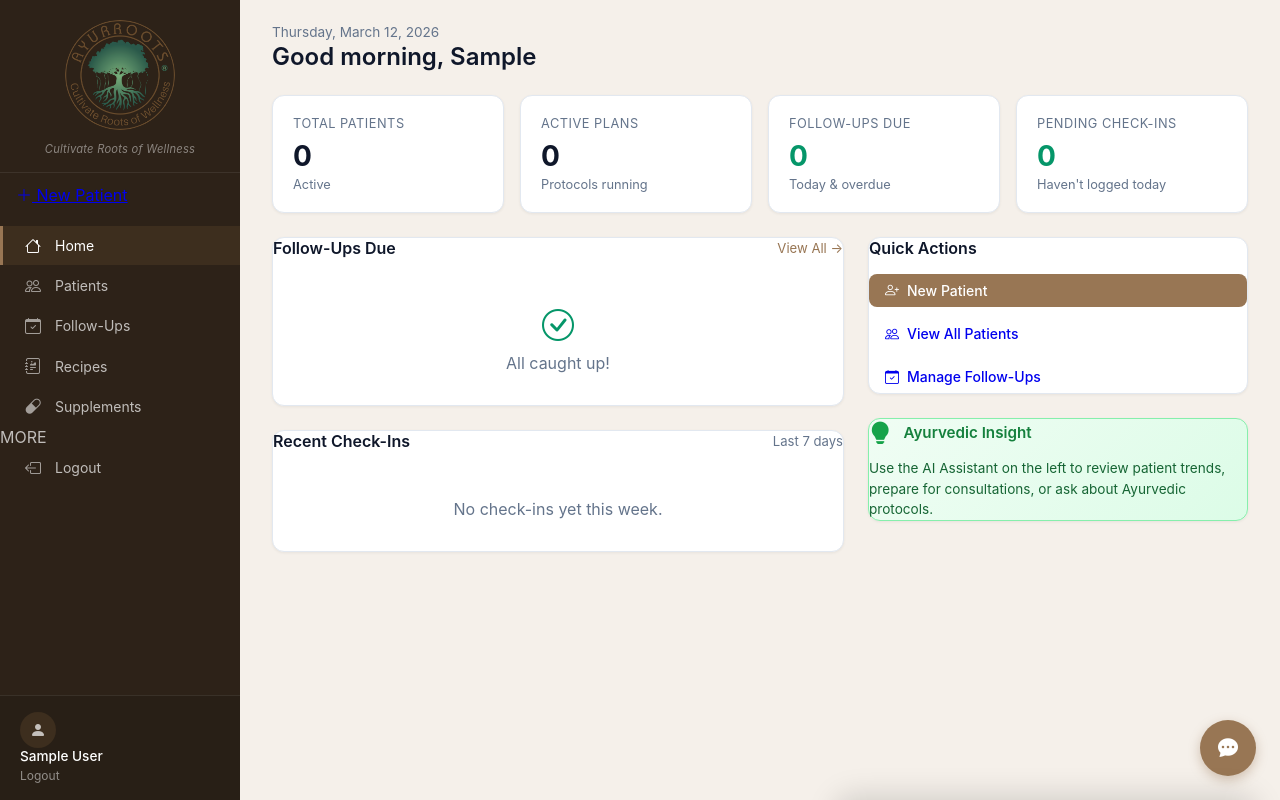
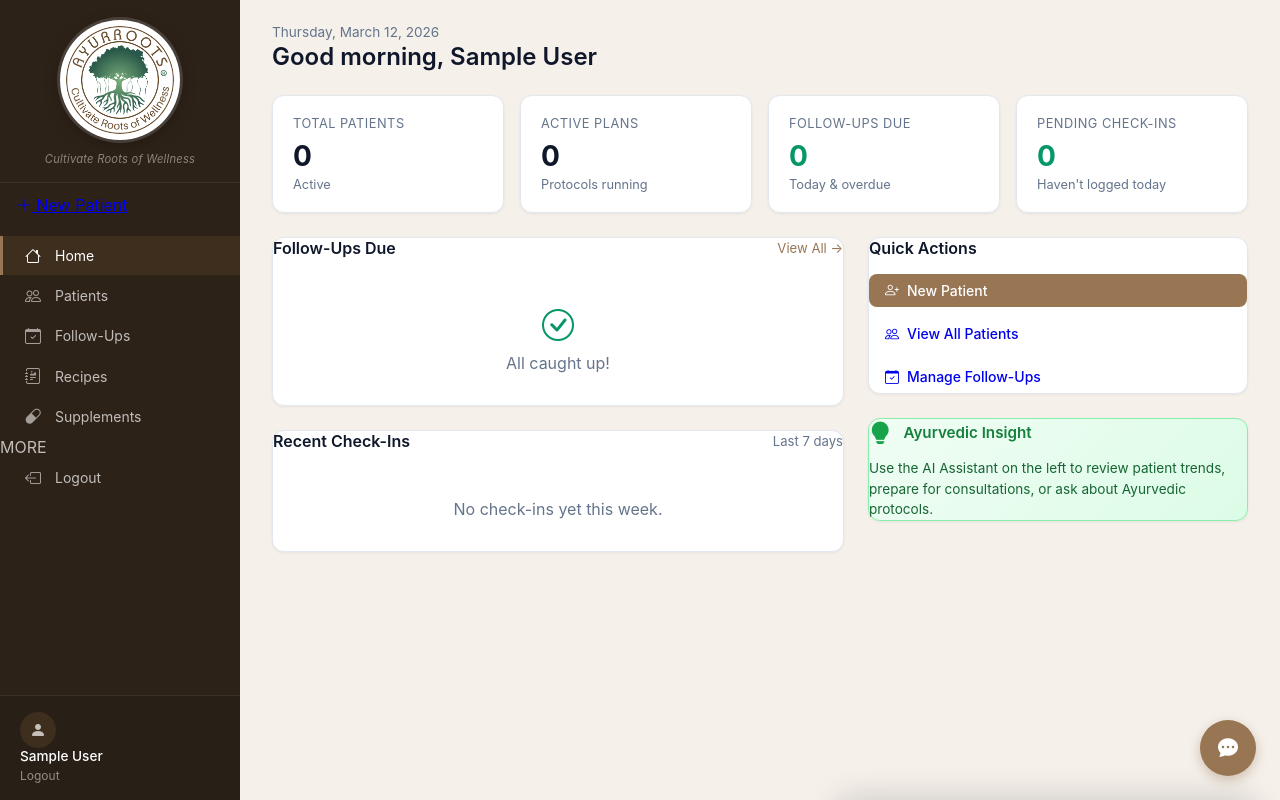
Before and after one commit to Texasdada13/vaidya-care, a Flask app: page / in a window 1280 px wide. Run offline with Flask 3, Linux system fonts and the light colour scheme; the visitor is signed in with stand-in values (Sample User, id 1); data that the repository does not hold is empty.

Commit message:
Fix greeting to show full name; improve logo visibility in sidebar
- Dashboard greeting now shows full 'Dr. Meenakshi Gupta' instead of just 'Dr.'
- Logo given white circular background + soft glow to stand out on dark sidebar

Co-Authored-By: Claude Sonnet 4.6 <noreply@anthropic.com>

```diff
--- a/web/templates/dashboard.html
+++ b/web/templates/dashboard.html
@@ -10,7 +10,7 @@
         <h1>
             {% set hour = now().hour %}
             {% if hour < 12 %}Good morning{% elif hour < 17 %}Good afternoon{% else %}Good evening{% endif %},
-            {{ current_user.name.split()[0] }}
+            {{ current_user.name }}
         </h1>
     </div>
 </div>
--- a/web/templates/partials/sidebar.html
+++ b/web/templates/partials/sidebar.html
@@ -1,7 +1,8 @@
 <nav class="sidebar">
     <div class="sidebar-header" style="text-align:center;padding:1.25rem 1rem 1rem;">
         <a href="{{ url_for('dashboard') }}" style="display:block;">
-            <img src="/static/img/logo.png" alt="AyurRoots" style="width:110px;height:110px;object-fit:contain;border-radius:50%;">
+            <img src="/static/img/logo.png" alt="AyurRoots" style="width:120px;height:120px;object-fit:contain;border-radius:50%;background:white;padding:6px;box-shadow:0 0 0 3px rgba(255,255,255,0.15), 0 4px 16px rgba(0,0,0,0.3);">
+
         </a>
         <p style="font-size:0.7rem;color:rgba(255,255,255,0.45);margin-top:0.5rem;font-style:italic;letter-spacing:0.02em;">Cultivate Roots of Wellness</p>
     </div>
```
